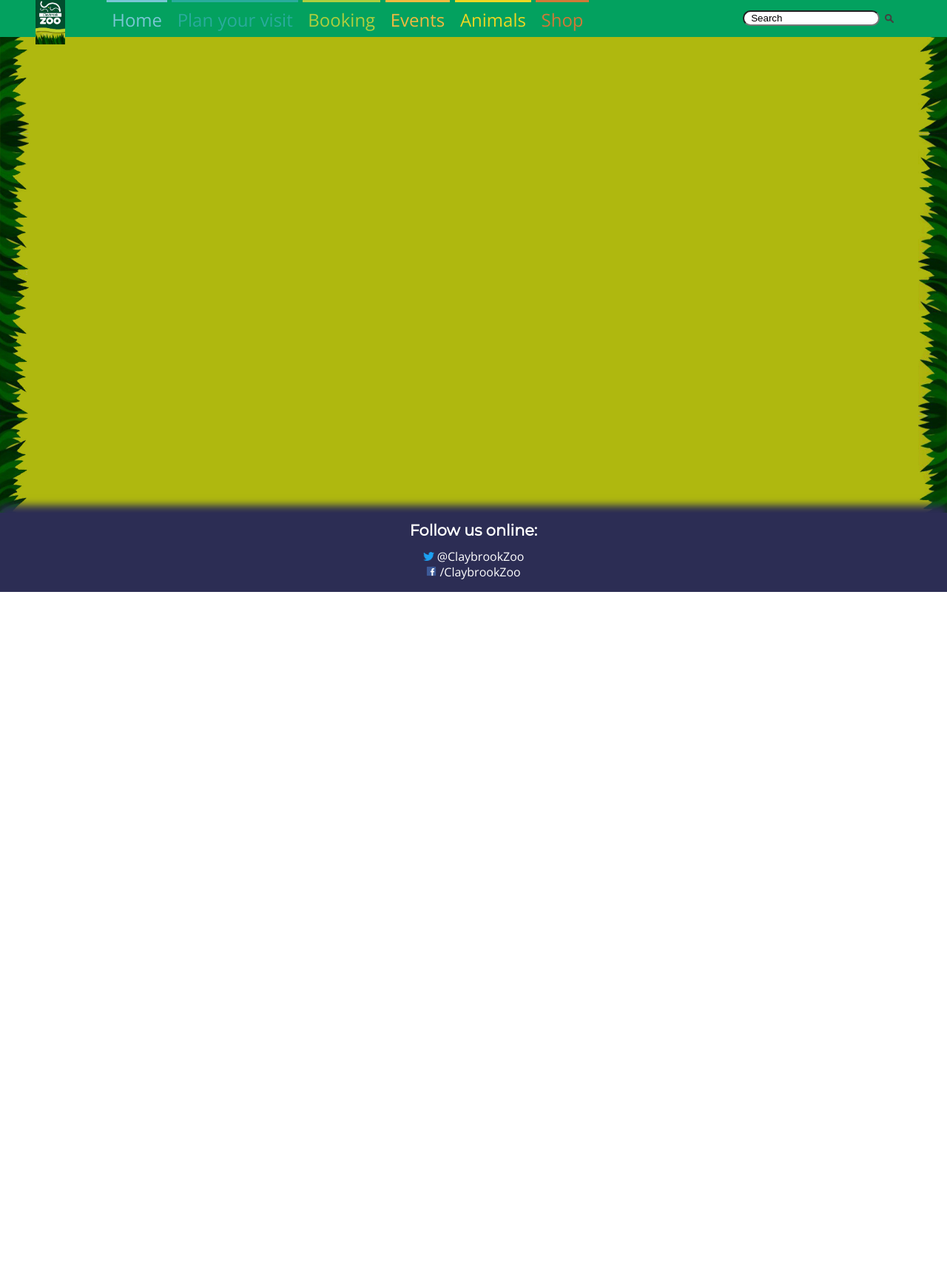
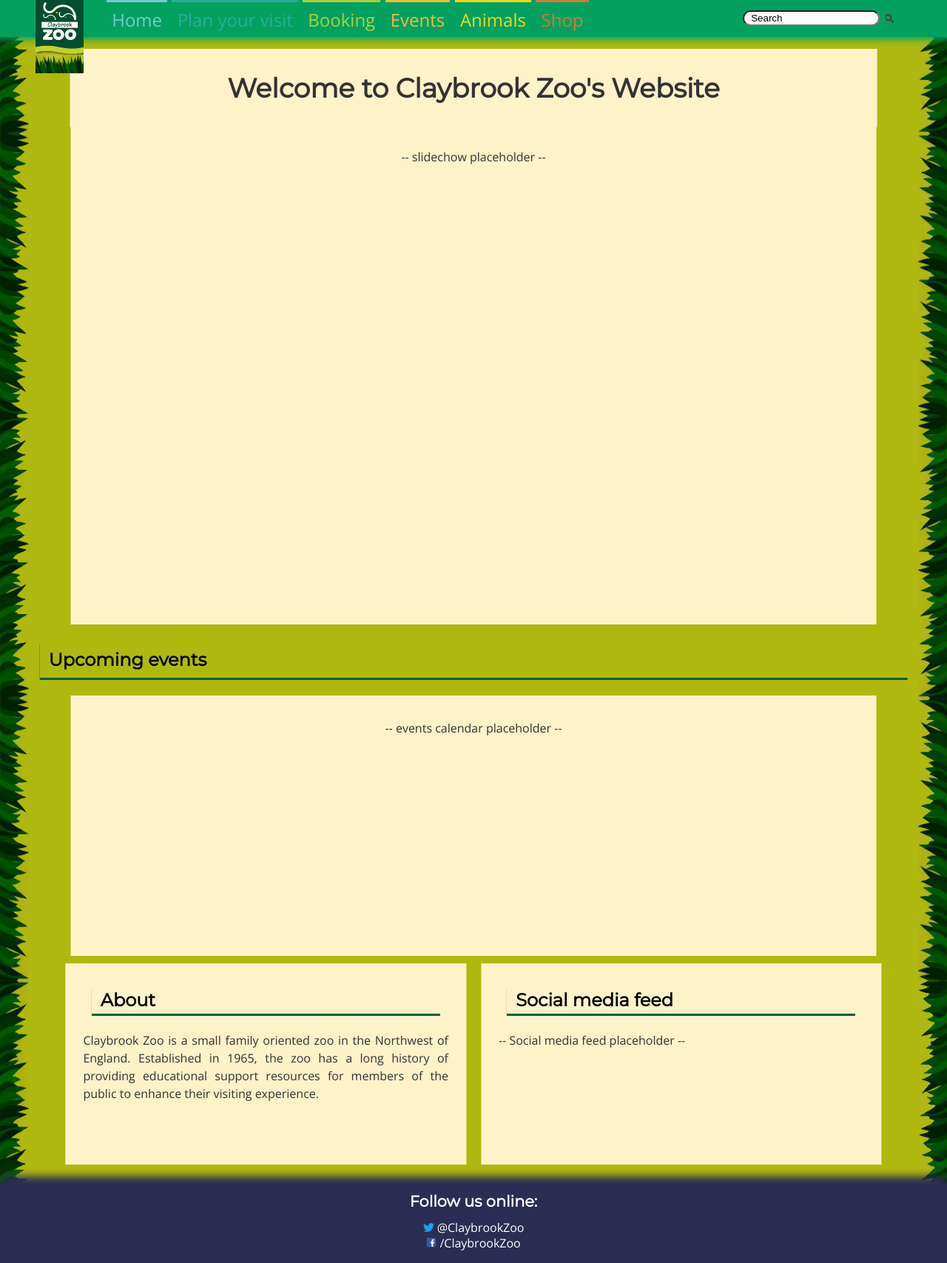
Before and after one commit to matthewmuirhead/csy1019-website, a plain HTML site: page index.html in a window 1280 px wide. Shown: the whole page at 74% size. Before the commit the page ends 800 px from the top, so only its background shows below. Drawn offline with nearby package versions, Linux system fonts and the light colour scheme.

Commit message:
Commit Number 6

```diff
--- a/css/styles.css
+++ b/css/styles.css
@@ -29,6 +29,9 @@ h2, h3, h4 {
   padding-left: 6em;
   text-align: left;
   font-size: 1.5em;
+  box-shadow: 0px -7px 10px 10px #03A15F;
+  position: relative;
+  z-index: 10;
 }
 
 .nav-mobile {
@@ -40,6 +43,9 @@ h2, h3, h4 {
   padding-left: 6em;
   text-align: left;
   font-size: 1.5em;
+  box-shadow: 0px -7px 10px 10px #03A15F;
+  position: relative;
+  z-index: 10;
 }
 
 .menu:hover .mobile-nav-tree {
@@ -155,31 +161,37 @@ nav span:active {
 .home-button {
  color: #79C7D5;
  box-shadow: 0px -3px 0px 0px #79C7D5, 0px -5px 0px #79C7D5;
+ padding-bottom: 0.5em;
 }
 
 .plan-your-visit-button {
   color: #2AAB9D;
   box-shadow: 0px -3px 0px 0px #2AAB9D, 0px -5px 0px #2AAB9D;
+  padding-bottom: 0.5em;
 }
 
 .bookings-button {
  color: #AFCF3E;
  box-shadow: 0px -3px 0px 0px #AFCF3E, 0px -5px 0px #AFCF3E;
+ padding-bottom: 0.5em;
 }
 
 .events-button {
  color: #F2BA3F;
- box-shadow: 0px -3px 0px 0px #F2BA3F, 0px -5px 0px #F2BA3F
+ box-shadow: 0px -3px 0px 0px #F2BA3F, 0px -5px 0px #F2BA3F;
+ padding-bottom: 0.5em;
 }
 
 .animals-button {
  color: #EDD722;
  box-shadow: 0px -3px 0px 0px #EDD722, 0px -5px 0px #EDD722;
+ padding-bottom: 0.5em;
 }
 
 .shop-button {
  color: #D27937;
  box-shadow: 0px -3px 0px 0px #D27937, 0px -5px 0px #D27937;
+ padding-bottom: 0.5em;
 }
 
 .opening-times {
@@ -199,7 +211,7 @@ nav span:active {
 
 .section-header {
   text-align: left;
-  box-shadow: 0px 3px #006139, 10px 0px 0px #AFB80F, -10px 0px 0px #AFB80F;
+  box-shadow: 0px 3px #006139;
   position: relative;
   width: 93%;
   margin-left: 50%;
@@ -212,7 +224,7 @@ nav span:active {
   font-size: 1.5em;
 }
 
-.day-planner-desktop {
+.horizontal-boxes {
   position: relative;
   margin-left: 50%;
   transform: translate(-50%);
@@ -240,7 +252,7 @@ nav span:active {
 	width:16.666%;
 }
 
-.day-planner-mobile {
+.horizontal-boxes-mobile {
   position: relative;
   margin-left: 50%;
   transform: translate(-50%);
@@ -427,6 +439,35 @@ a:active {
   height: auto;
 }
 
+.slideshow-container {
+  height: 40em;
+  width: 84.7%;
+  background-color: #fef2c9;
+  position: relative;
+  margin-left: 50%;
+  transform: translate(-50%);
+  padding: 1em;
+}
+
+.slideshow {
+
+}
+
+.caption {
+
+}
+
+.events-calendar {
+  height: 20em;
+  width: 84.7%;
+  background-color: #fef2c9;
+  position: relative;
+  margin-left: 50%;
+  transform: translate(-50%);
+  padding: 1em;
+  line-height: 1.5em;
+}
+
 @media (max-width: 70em) {
   .search-box {
     display: none;
@@ -441,10 +482,10 @@ a:active {
     display: block;
     padding-top: 0.75em;
   }
-  .day-planner-desktop {
+  .horizontal-boxes {
     display: none;
   }
-  .day-planner-mobile {
+  .horizontal-boxes-mobile {
     display: block;
   }
   .find-us {
@@ -483,10 +524,10 @@ a:active {
   .aside {
     width: 20%;
   }
-  .day-planner-desktop {
+  .horizontal-boxes {
     display: table;
   }
-  .day-planner-mobile {
+  .horizontal-boxes-mobile {
     display: none;
   }
   .park-map-table-desktop {
--- a/index.html
+++ b/index.html
@@ -10,6 +10,44 @@
 	<div class="wrapper">
       <main class="main">
 				<img src="images/Zoo Logo.jpg" alt="Claybrook Zoo Logo" class="zoo-logo"/>
+				<div class="page-heading">
+					<h2 class="title">Welcome to Claybrook Zoo's Website</h2>
+				</div>
+				<div class="slideshow-container">
+					<div class="slideshow">
+						<div class="caption">
+							<p>-- slidechow placeholder --</p>
+						</div>
+					</div>
+				</div>
+				<div class="section-header">
+					<p>Upcoming events</p>
+				</div>
+				<div class="events-calendar">
+					<p>-- events calendar placeholder --</p>
+				</div>
+				<div class="horizontal-boxes">
+					<div class="cell"><!-- About -->
+						<div class="content">
+							<div class="section-header">
+								<p>About</p>
+							</div>
+							<p>
+								Claybrook Zoo is a small family oriented zoo in the Northwest of England.
+								Established in 1965, the zoo has a long history of providing educational
+								support resources for members of the public to enhance their visiting experience.
+							</p>
+						</div>
+					</div>
+					<div class="cell"> <!-- RSS feed -->
+						<div class="content">
+							<div class="section-header">
+								<p>Social media feed</p>
+							</div>
+							<p>-- Social media feed placeholder --</p>
+						</div>
+					</div>
+				</div>
 			</main>
       <!--<aside class="aside">.aside</aside>-->
     </div>
```
Also changed, not shown: plan-your-visit.html (+2 -2 lines), 1 other file.
